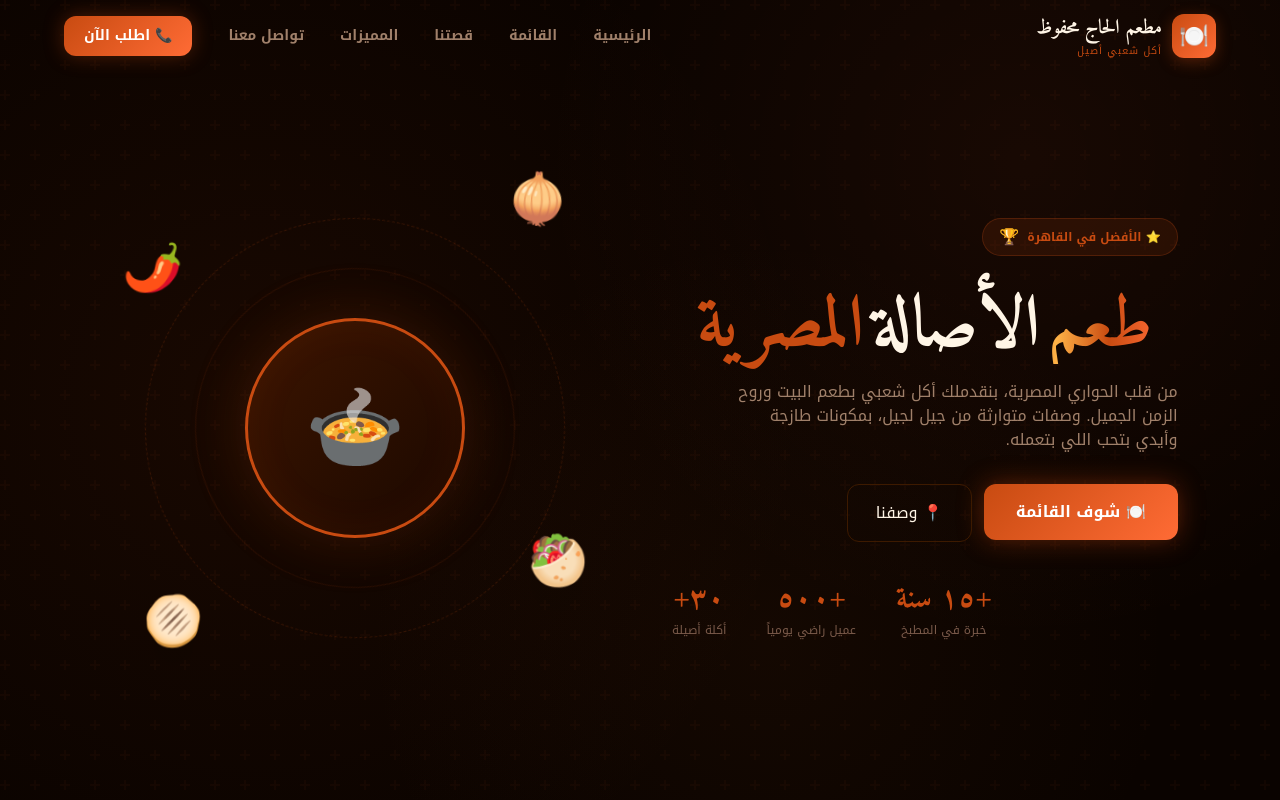
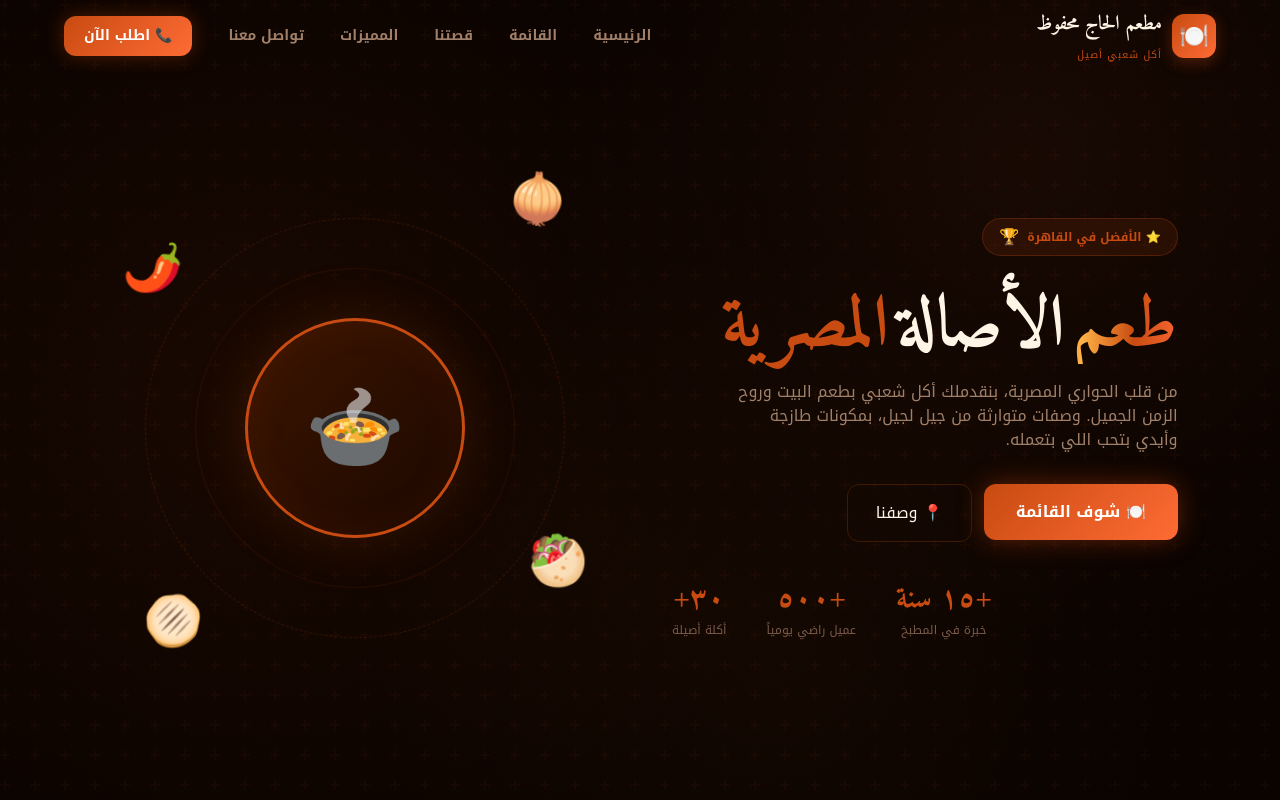
Before and after one commit to MohamedMahfouz2022/Egyptian-Food-Restaurant, a Next.js app: page / in a window 1280 px wide. Shown: the top 800 px of the page. Built offline with nearby package versions, Linux system fonts and the light colour scheme.

Commit message:
edit in hero section and navbar

```diff
--- a/src/components/layout/Navbar.jsx
+++ b/src/components/layout/Navbar.jsx
@@ -28,8 +28,8 @@ export default function Navbar() {
         animate={{ opacity: 1, y: 0 }}
         transition={{ duration: 0.6 }}
         className={`fixed top-0 left-0 right-0 z-50 flex items-center justify-between px-4 sm:px-6 lg:px-[5%] h-16 md:h-[72px] transition-all duration-300 ${scrolled || menuOpen
-            ? "bg-[#0a0300ee] backdrop-blur-xl border-b border-[#3d1a0033]"
-            : "bg-transparent"
+          ? "bg-[#0a0300ee] backdrop-blur-xl border-b border-[#3d1a0033]"
+          : "bg-transparent"
           }`}
       >
         {/* ── Logo ── */}
@@ -37,7 +37,7 @@ export default function Navbar() {
           <div className="w-9 h-9 md:w-11 md:h-11 rounded-xl bg-gradient-to-br from-[#C84B11] to-[#FF6B35] flex items-center justify-center text-xl md:text-2xl shadow-[0_4px_15px_rgba(200,75,17,0.35)]">
             🍽️
           </div>
-          <div>
+          <div className="flex flex-col gap-2">
             <p className="font-display text-base md:text-xl font-bold text-[#FFF5E6] leading-none">
               {SITE.name}
             </p>
--- a/src/components/sections/HeroSection.jsx
+++ b/src/components/sections/HeroSection.jsx
@@ -44,8 +44,7 @@ export default function HeroSection() {
             {/* Headline */}
             <motion.h1
               {...fadeUp(0.2)}
-              className=" flex w-full justify-center gap-2 font-display font-bold leading-snug my-4 text-5xl text-center sm:text-6xl lg:text-7xl
-  "
+              className="flex w-full justify-center lg:justify-start gap-2 font-display font-bold leading-snug my-4 text-5xl text-center sm:text-6xl lg:text-7xl"
             >
               <span className="text-shimmer">طعم</span>
               <span className="text-[#FFF5E6]">الأصالة</span>
```
